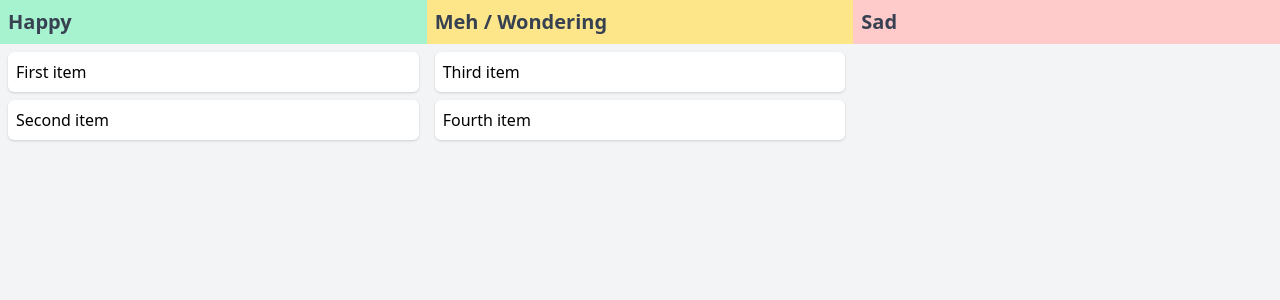
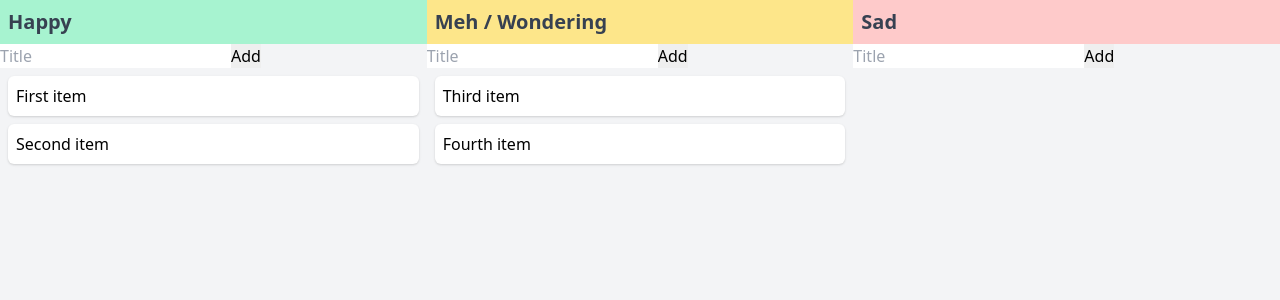
Before and after one commit to rob-lowcock/pioneer-frontend, a Vue app: page / in a window 1280 px wide. Shown: the top 300 px of the page. Built offline with nearby package versions, Linux system fonts and the light colour scheme.

Commit message:
Add form for adding retro items

```diff
--- a/src/App.vue
+++ b/src/App.vue
@@ -34,7 +34,15 @@ export default {
       ]
     }
   },
-
+  methods: {
+      addItem (title, column) {
+        this.items.push({
+          title: title,
+          id: this.items.length + 1,
+          column: column,
+        })
+      },
+  },
   computed: {
     listOne() {
       return this.items.filter(item => item.column === 1)
@@ -52,8 +60,8 @@ export default {
 
 <template>
   <div class="grid grid-cols-3 h-full">
-    <RetroColumn heading="Happy" :items=listOne color="green" />
-    <RetroColumn heading="Meh / Wondering" :items=listTwo color="yellow" />
-    <RetroColumn heading="Sad" :items=listThree color="red" />
+    <RetroColumn heading="Happy" :items=listOne color="green" v-bind:column=1 @submit-form="addItem" />
+    <RetroColumn heading="Meh / Wondering" :items=listTwo color="yellow" v-bind:column=2 @submit-form="addItem" />
+    <RetroColumn heading="Sad" :items=listThree color="red" v-bind:column=3 @submit-form="addItem" />
   </div>
 </template>
--- a/src/components/RetroColumn.vue
+++ b/src/components/RetroColumn.vue
@@ -3,6 +3,8 @@ defineProps({
     heading: String,
     color: String,
     items: Array,
+    column: Number,
+    method: Function,
 })
 
 import RetroCard from './RetroCard.vue';
@@ -21,6 +23,12 @@ export default {
             const items = this.items.filter(item => item.id == itemID)
             item.list = list
         },
+        submit (evt) {
+            evt.preventDefault()
+            const form = evt.target
+            this.$emit("submit-form", form.title.value, this.column)
+            form.reset()
+        },
     },
     computed: {
         headingColor () {
@@ -33,6 +41,10 @@ export default {
 <template>
     <div class="drop-zone">
         <h1 :class="headingColor" class="p-2 text-xl font-bold text-gray-700">{{heading}}</h1>
+        <form v-on:submit.prevent="onSubmit" @submit="submit($event)">
+            <input type="text" name="title" placeholder="Title">
+            <input type="submit" value="Add">
+        </form>
         <div v-for='item in items' :key='item.title' draggable="true" @dragstart="startDrag($event, item)" class="m-2 p-2 rounded-md shadow bg-white">
             <RetroCard :item='item' />
         </div>
```
